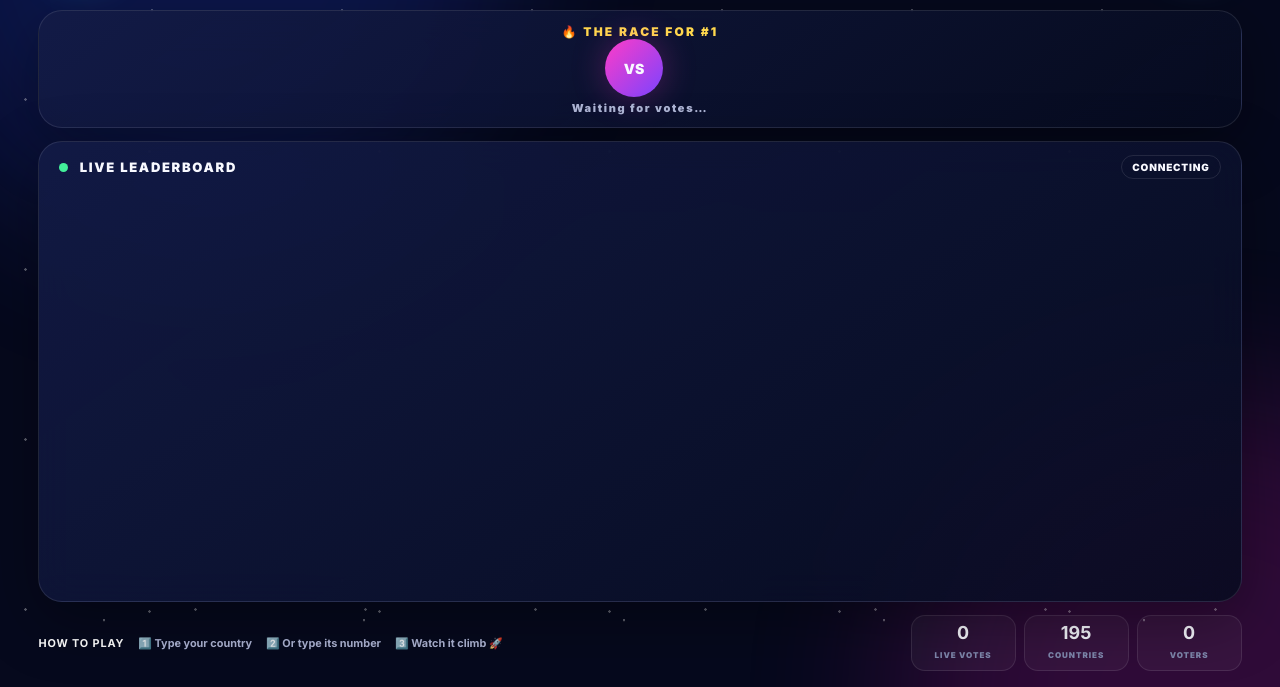
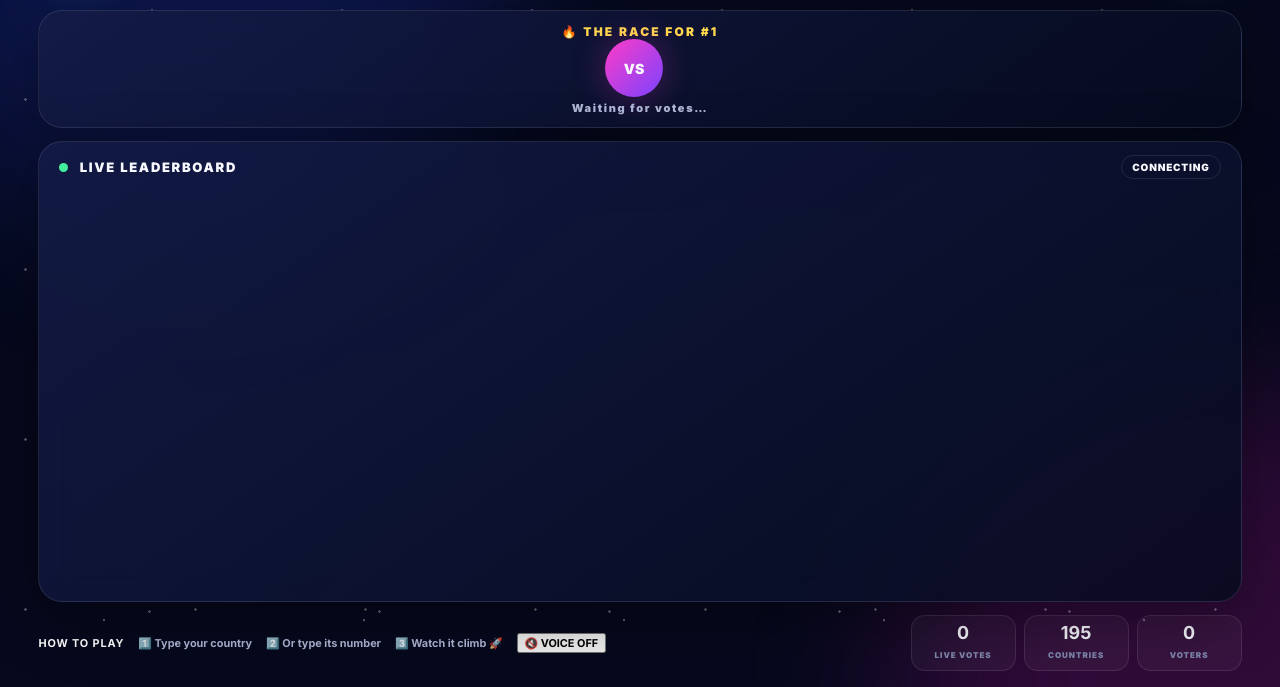
Before and after one commit to manmathk/FlagsBattle, a website with bundled scripts: page live-battle/public/index.html in a window 1280 px wide. Shown: the part 113-800 px from the top of the page. Built offline with nearby package versions, Linux system fonts and the light colour scheme.

Commit message:
feat: add winner voice controls

```diff
--- a/live-battle/public/index.html
+++ b/live-battle/public/index.html
@@ -23,9 +23,10 @@
       <div class="section-title"><div><span class="pulse-ring"></span> LIVE LEADERBOARD</div><span id="statusPill" class="status-pill">CONNECTING</span></div>
       <div id="leaderboard" class="leaderboard" aria-live="polite"></div>
     </section>
-    <footer class="footer"><div class="how"><strong>HOW TO PLAY</strong><span>1️⃣ Type your country</span><span>2️⃣ Or type its number</span><span>3️⃣ Watch it climb 🚀</span></div><div class="stats"><div><b id="totalVotes">0</b><small>LIVE VOTES</small></div><div><b id="countryCount">195</b><small>COUNTRIES</small></div><div><b id="uniqueVoters">0</b><small>VOTERS</small></div></div></footer>
+    <footer class="footer"><div class="how"><strong>HOW TO PLAY</strong><span>1️⃣ Type your country</span><span>2️⃣ Or type its number</span><span>3️⃣ Watch it climb 🚀</span><button id="voiceToggle" class="voice-toggle" type="button" aria-pressed="false">🔇 VOICE OFF</button></div><div class="stats"><div><b id="totalVotes">0</b><small>LIVE VOTES</small></div><div><b id="countryCount">195</b><small>COUNTRIES</small></div><div><b id="uniqueVoters">0</b><small>VOTERS</small></div></div></footer>
   </main>
   <div id="voteToast" class="vote-toast" aria-live="assertive"></div>
+  <div id="winnerToast" class="winner-toast" aria-live="assertive"></div>
   <div id="demoPanel" class="demo-panel hidden"><div class="demo-head"><strong>DEMO VOTING</strong><button id="closeDemo">×</button></div><input id="demoSearch" placeholder="Search a country…" autocomplete="off" /><div id="demoCountries" class="demo-countries"></div></div>
   <script src="/socket.io/socket.io.js"></script><script type="module" src="/app.js"></script>
 </body>
```
